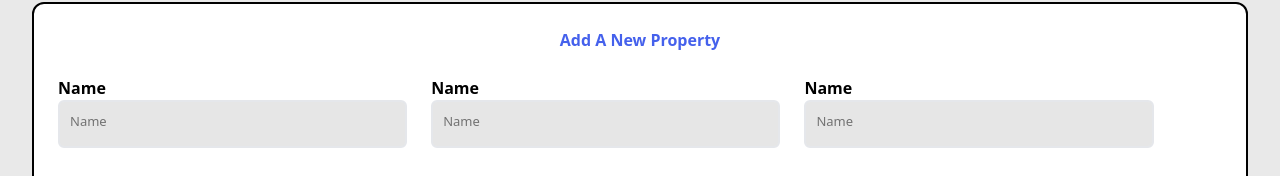
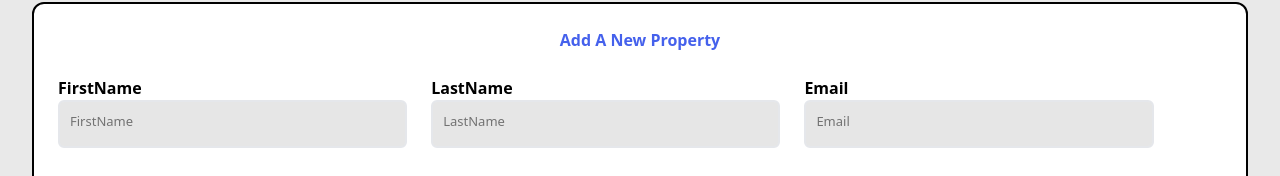
Before and after one commit to Mohamed-gp/Krelli_x86, a React (Vite) app in the folder front-end/: page / in a window 1280 px wide. Shown: the part 2595-2771 px from the top of the page. Built offline with nearby package versions, Linux system fonts and the light colour scheme.

Commit message:
refactor add property

```diff
--- a/front-end/src/components/addProperty/AddProperty.tsx
+++ b/front-end/src/components/addProperty/AddProperty.tsx
@@ -3,9 +3,25 @@ import AddPropertyInput from "./AddPropertyInput";
 import AddPropertyDescription from "./AddPropertyDescription";
 import AddProperyPhoto from "./AddProperyPhoto";
 import AddPropertySubmit from "./AddPropertySubmit";
+import { useSelector } from "react-redux";
+import { IRootState } from "../../store/store";
 
 const AddProperty = () => {
-  const [data, setData] = useState({ name: "" });
+  const user = useSelector((state: IRootState) => state.auth.user);
+  const [dataToSubmit, setDataToSubmit] = useState({
+    firstName: "",
+    lastName: "",
+    email: "",
+    password: "",
+    title: "",
+    wilaya: "",
+    price: "",
+    bathrooms: "",
+    bedrooms: "",
+    guests: "",
+    description: "",
+  });
+  //title, wilaya, price, bathrooms, bedrooms, guests
   return (
     <div className="container">
       <p className="font-bold text-center text-xl">
@@ -16,21 +32,75 @@ const AddProperty = () => {
         <p className="text-center font-bold text-[#4561EC]">
           Add A New Property
         </p>
-        <div className="flex gap-6 flex-wrap">
-          <AddPropertyInput data={data} setData={setData} />
-          <AddPropertyInput data={data} setData={setData} />
-          <AddPropertyInput data={data} setData={setData} />
-        </div>
+        {!user && (
+          <div className="flex gap-6 flex-wrap">
+            <AddPropertyInput
+              dataToSubmit={dataToSubmit}
+              setDataToSubmit={setDataToSubmit}
+              inputLabel="firstName"
+            />
+            <AddPropertyInput
+              dataToSubmit={dataToSubmit}
+              setDataToSubmit={setDataToSubmit}
+              inputLabel="lastName"
+            />
+            <AddPropertyInput
+              dataToSubmit={dataToSubmit}
+              setDataToSubmit={setDataToSubmit}
+              inputLabel="email"
+            />
+          </div>
+        )}
         <div className="flex gap-6  flex-wrap">
-          <AddPropertyInput data={data} setData={setData} />
-          <AddPropertyInput data={data} setData={setData} />
-          <AddPropertyInput data={data} setData={setData} />
+          {!user && (
+            <AddPropertyInput
+              dataToSubmit={dataToSubmit}
+              setDataToSubmit={setDataToSubmit}
+              inputLabel="password"
+            />
+          )}
+          <AddPropertyInput
+            dataToSubmit={dataToSubmit}
+            setDataToSubmit={setDataToSubmit}
+            inputLabel="title"
+          />
+          <AddPropertyInput
+            dataToSubmit={dataToSubmit}
+            setDataToSubmit={setDataToSubmit}
+            inputLabel="wilaya"
+          />
+
+          {user && (
+            <AddPropertyInput
+              dataToSubmit={dataToSubmit}
+              setDataToSubmit={setDataToSubmit}
+              inputLabel="guests"
+            />
+          )}
         </div>
         <div className="flex gap-6 flex-wrap">
-          <AddPropertyInput data={data} setData={setData} />
-          <AddPropertyInput data={data} setData={setData} />
+          <AddPropertyInput
+            dataToSubmit={dataToSubmit}
+            setDataToSubmit={setDataToSubmit}
+            inputLabel="price"
+          />
+          <AddPropertyInput
+            dataToSubmit={dataToSubmit}
+            setDataToSubmit={setDataToSubmit}
+            inputLabel="bathrooms"
+          />
+          <AddPropertyInput
+            dataToSubmit={dataToSubmit}
+            setDataToSubmit={setDataToSubmit}
+            inputLabel="bedrooms"
+          />
         </div>
-        <AddPropertyDescription />
+        <AddPropertyInput
+          dataToSubmit={dataToSubmit}
+          setDataToSubmit={setDataToSubmit}
+          inputLabel="description"
+        />
+
         <AddProperyPhoto />
         <AddPropertySubmit />
       </form>
--- a/front-end/src/components/addProperty/AddPropertyDescription.tsx
+++ /dev/null
@@ -1,27 +0,0 @@
-const AddPropertyDescription = () => {
-  return (
-    <div className="name-input  " style={{width : "calc(100% - 48px)"}}>
-      <label htmlFor="name" className="font-bold">
-        Description
-      </label>
-      <div className="relative">
-        <textarea
-          //   value={data.name}
-          //   onChange={(e) => setData({ ...data, name: e.target.value })}
-          name="name"
-          id="name"
-          className="resize-none peer w-full pt-5 pb-2 px-3 border-2 text-xs  focus:outline-none rounded-md bg-[#E6E6E6]"
-        />
-        <label
-          htmlFor="name"
-          className={`absolute ${
-            !true ? "text-[13px] top-3" : "text-[10px] top-1 "
-          }  peer-focus:text-[10px] peer-focus:top-1 duration-500 left-3  opacity-50`}
-        >
-          Name
-        </label>
-      </div>
-    </div>
-  );
-};
-export default AddPropertyDescription;
--- a/front-end/src/components/addProperty/AddPropertyInput.tsx
+++ b/front-end/src/components/addProperty/AddPropertyInput.tsx
@@ -1,25 +1,37 @@
-const AddPropertyInput = ({ data, setData }) => {
+interface AddPropertyInputProps {
+  dataToSubmit : any,
+  setDataToSubmit : (a : any) => any,
+  inputLabel : string,
+}
+
+
+
+const AddPropertyInput = ({ dataToSubmit,setDataToSubmit ,inputLabel } : AddPropertyInputProps) => {
+  console.log(inputLabel,"this is the name of the input type")
+  console.log(dataToSubmit[inputLabel],"hello bata")
+
+  console.log("testing",dataToSubmit)
   return (
-    <div className="name-input  md:w-[30%] w-[100%]">
-      <label htmlFor="name" className="font-bold">
-        Name
+    <div className={`name-input md:w-[30%] w-[100%] `}>
+      <label htmlFor={inputLabel} className="font-bold">
+        {inputLabel.charAt(0).toUpperCase() + inputLabel.slice(1)}
       </label>
       <div className="relative">
         <input
           type="text"
-          value={data.name}
-          onChange={(e) => setData({ ...data, name: e.target.value })}
-          name="name"
-          id="name"
+          value={dataToSubmit[inputLabel]}
+          onChange={(e) => setDataToSubmit({ ...dataToSubmit,[inputLabel] : e.target.value })}
+          name={inputLabel}
+          id={inputLabel}
           className="peer w-full pt-5 pb-2 px-3 border-2 text-xs   focus:outline-none rounded-md bg-[#E6E6E6]"
         />
         <label
           htmlFor="name"
           className={`absolute ${
-            !data.name ? "text-[13px] top-3" : "text-[10px] top-1 "
+            !dataToSubmit[inputLabel] ? "text-[13px] top-3" : "text-[10px] top-1 "
           }  peer-focus:text-[10px] peer-focus:top-1 duration-500 left-3  opacity-50`}
         >
-          Name
+          {inputLabel.charAt(0).toLocaleUpperCase() + inputLabel.slice(1)}
         </label>
       </div>
     </div>
--- a/front-end/src/components/header/HeaderRight.tsx
+++ b/front-end/src/components/header/HeaderRight.tsx
@@ -2,12 +2,12 @@ import { useDispatch, useSelector } from "react-redux";
 import { Link } from "react-router-dom";
 import { authActions } from "../../store/slices/authSlice";
 import { TbLogout } from "react-icons/tb";
+import { IRootState } from "../../store/store";
 
 
 const HeaderRight = () => {
-  const user = useSelector((state) => state.auth.user);
+  const user = useSelector((state : IRootState) => state.auth.user);
   const dispatch = useDispatch()
-  console.log(user,"from redux")
   return (
     <div className="lg:flex hidden items-center gap-2 w-[126px] justify-end ">
       {!user && (
--- a/front-end/src/components/hero/Hero.tsx
+++ b/front-end/src/components/hero/Hero.tsx
@@ -1,3 +1,5 @@
+import { Link } from "react-router-dom";
+
 const Hero = () => {
   return (
     <section
@@ -12,9 +14,15 @@ const Hero = () => {
       <div className="absolute top-0 left-0 w-full h-full bg-black/50"></div>
       <div className="container relative flex items-center justify-between h-full text-white">
         <div className="flex flex-col gap-2">
-          <p className="!leading-snug text-3xl  md:text-5xl w-full text-center ">
+          <p className="!leading-snug text-3xl  md:text-5xl w-full  ">
             Find Your Perfect Rental Home
           </p>
+          <p className="!leading-snug text-lg  md:text-1xl w-1/2  opacity-50">
+          Discover a wide range of rental properties, from cozy apartments to spacious homes, all tailored to your needs and budget.
+          </p>
+          <Link to="/properties" className="cursor-pointer  text-white px-6 py-1 rounded-xl bg-[#4561EC] duration-300 hover:scale-105 w-fit my-2">
+            Find Now
+          </Link>
         </div>
         {/*
         <div className="lg:flex flex-col items-center justify-center gap-4 w-[30%]  hidden">
--- a/front-end/src/index.css
+++ b/front-end/src/index.css
@@ -4,6 +4,9 @@
 
 .navigation-header-link.active {
   font-weight: bold;
+}
+*{
+  scroll-behavior: smooth;
 }
 
 body {
--- a/front-end/src/pages/properties/Properties.tsx
+++ b/front-end/src/pages/properties/Properties.tsx
@@ -1,8 +1,12 @@
+import { useEffect } from "react";
 import Categories from "../../components/categories/Categories";
 import SearchBar from "../../components/filtersAndSearch/SearchBar";
 import PropertiesCard from "../../components/properties/PropertiesCard";
 
 const Properties = () => {
+  useEffect(() => {
+    scrollTo(0,0)
+  },[])
   return (
     <>
       <SearchBar />
--- a/front-end/src/store/store.ts
+++ b/front-end/src/store/store.ts
@@ -9,4 +9,7 @@ const store  = configureStore({
 })
 
 
+
 export default store
+
+export type IRootState = ReturnType<typeof store.getState>;
```
Also changed, not shown: front-end/public/_id.htm (added, +23 -0 lines).
